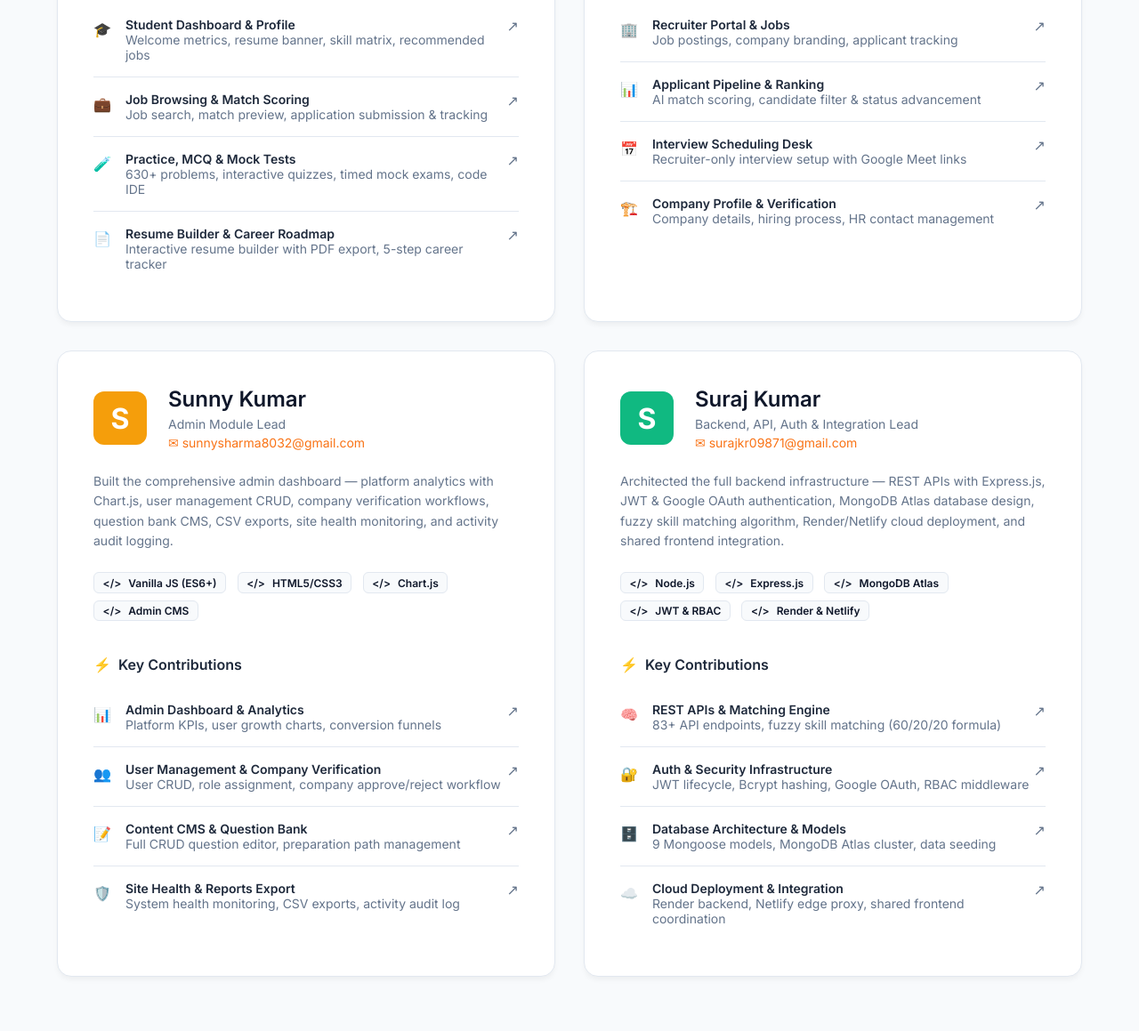
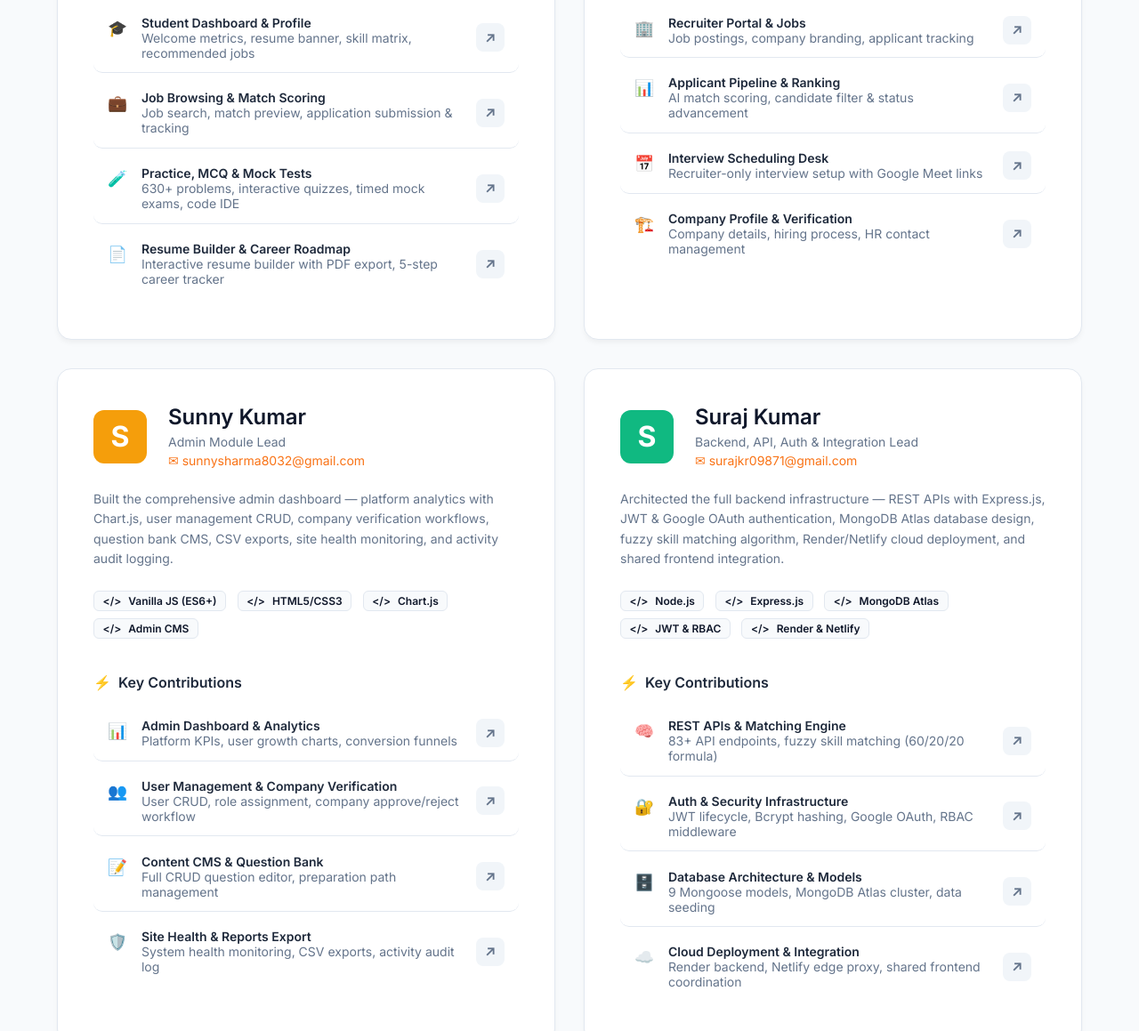
Before and after one commit to Suraj09871/HirePreparation-Team, a website: page team.html in a window 1280 px wide. Shown: the part 503-1662 px from the top of the page at 89% size. Drawn offline with Linux system fonts and the light colour scheme.

Commit message:
fix(ui): improve touch responsiveness for admin dashboard and team key contributions

```diff
--- a/team.html
+++ b/team.html
@@ -23,13 +23,46 @@
         }
         .contribution-item {
             display: flex;
-            align-items: flex-start;
+            align-items: center;
             justify-content: space-between;
-            padding: 1rem 0;
+            padding: 0.85rem 1rem;
+            margin: 0.35rem 0;
+            border-radius: 10px;
             border-bottom: 1px solid var(--border-color);
+            text-decoration: none;
+            color: inherit;
+            transition: all 0.2s ease;
+            cursor: pointer;
+            -webkit-tap-highlight-color: rgba(249,115,22,0.1);
         }
         .contribution-item:last-child {
             border-bottom: none;
+        }
+        .contribution-item:hover, .contribution-item:active {
+            background: #f8fafc;
+            transform: translateX(4px);
+            border-color: rgba(0,0,0,0.08);
+        }
+        .contribution-arrow {
+            width: 32px;
+            height: 32px;
+            min-width: 32px;
+            min-height: 32px;
+            border-radius: 8px;
+            background: #f1f5f9;
+            display: flex;
+            align-items: center;
+            justify-content: center;
+            color: var(--text-muted);
+            font-size: 0.95rem;
+            font-weight: bold;
+            transition: all 0.2s ease;
+            margin-left: 0.75rem;
+        }
+        .contribution-item:hover .contribution-arrow, .contribution-item:active .contribution-arrow {
+            background: var(--primary);
+            color: white;
+            transform: scale(1.1);
         }
         .tech-pill {
             display: inline-flex;
@@ -95,46 +128,46 @@
 
                 <h3 style="font-size: 1rem; font-weight: 600; color: #1e293b; margin-bottom: 1rem; display: flex; align-items: center; gap: 0.5rem;"><span style="color: var(--primary);">⚡</span> Key Contributions</h3>
                 <div>
-                    <div class="contribution-item">
-                        <div style="display: flex; gap: 1rem;">
-                            <span style="color: #ec4899; margin-top: 0.25rem;">🎓</span>
+                    <a href="frontend/student/student-dashboard.html" class="contribution-item">
+                        <div style="display: flex; gap: 1rem; align-items: flex-start;">
+                            <span style="color: #ec4899; margin-top: 0.25rem; font-size: 1.1rem;">🎓</span>
                             <div>
                                 <div style="font-weight: 600; color: #1e293b; font-size: 0.875rem;">Student Dashboard & Profile</div>
                                 <div style="font-size: 0.875rem; color: var(--text-muted);">Welcome metrics, resume banner, skill matrix, recommended jobs</div>
                             </div>
                         </div>
-                        <a href="frontend/student/student-dashboard.html" style="color: var(--text-muted); text-decoration: none;">↗</a>
-                    </div>
-                    <div class="contribution-item">
-                        <div style="display: flex; gap: 1rem;">
-                            <span style="color: #ec4899; margin-top: 0.25rem;">💼</span>
+                        <span class="contribution-arrow">↗</span>
+                    </a>
+                    <a href="frontend/student/jobs.html" class="contribution-item">
+                        <div style="display: flex; gap: 1rem; align-items: flex-start;">
+                            <span style="color: #ec4899; margin-top: 0.25rem; font-size: 1.1rem;">💼</span>
                             <div>
                                 <div style="font-weight: 600; color: #1e293b; font-size: 0.875rem;">Job Browsing & Match Scoring</div>
                                 <div style="font-size: 0.875rem; color: var(--text-muted);">Job search, match preview, application submission & tracking</div>
                             </div>
                         </div>
-                        <a href="frontend/student/jobs.html" style="color: var(--text-muted); text-decoration: none;">↗</a>
-                    </div>
-                    <div class="contribution-item">
-                        <div style="display: flex; gap: 1rem;">
-                            <span style="color: #ec4899; margin-top: 0.25rem;">🧪</span>
+                        <span class="contribution-arrow">↗</span>
+                    </a>
+                    <a href="frontend/student/practice.html" class="contribution-item">
+                        <div style="display: flex; gap: 1rem; align-items: flex-start;">
+                            <span style="color: #ec4899; margin-top: 0.25rem; font-size: 1.1rem;">🧪</span>
                             <div>
                                 <div style="font-weight: 600; color: #1e293b; font-size: 0.875rem;">Practice, MCQ & Mock Tests</div>
                                 <div style="font-size: 0.875rem; color: var(--text-muted);">630+ problems, interactive quizzes, timed mock exams, code IDE</div>
                             </div>
                         </div>
-                        <a href="frontend/student/practice.html" style="color: var(--text-muted); text-decoration: none;">↗</a>
-                    </div>
-                    <div class="contribution-item">
-                        <div style="display: flex; gap: 1rem;">
-                            <span style="color: #ec4899; margin-top: 0.25rem;">📄</span>
+                        <span class="contribution-arrow">↗</span>
+                    </a>
+                    <a href="frontend/student/resume-builder.html" class="contribution-item">
+                        <div style="display: flex; gap: 1rem; align-items: flex-start;">
+                            <span style="color: #ec4899; margin-top: 0.25rem; font-size: 1.1rem;">📄</span>
                             <div>
                                 <div style="font-weight: 600; color: #1e293b; font-size: 0.875rem;">Resume Builder & Career Roadmap</div>
                                 <div style="font-size: 0.875rem; color: var(--text-muted);">Interactive resume builder with PDF export, 5-step career tracker</div>
                             </div>
                         </div>
-                        <a href="frontend/student/resume-builder.html" style="color: var(--text-muted); text-decoration: none;">↗</a>
-                    </div>
+                        <span class="contribution-arrow">↗</span>
+                    </a>
                 </div>
             </div>
 
@@ -159,46 +192,46 @@
 
                 <h3 style="font-size: 1rem; font-weight: 600; color: #1e293b; margin-bottom: 1rem; display: flex; align-items: center; gap: 0.5rem;"><span style="color: var(--primary);">⚡</span> Key Contributions</h3>
                 <div>
-                    <div class="contribution-item">
-                        <div style="display: flex; gap: 1rem;">
-                            <span style="color: #8b5cf6; margin-top: 0.25rem;">🏢</span>
+                    <a href="frontend/recruiter/recruiter-dashboard.html" class="contribution-item">
+                        <div style="display: flex; gap: 1rem; align-items: flex-start;">
+                            <span style="color: #8b5cf6; margin-top: 0.25rem; font-size: 1.1rem;">🏢</span>
                             <div>
                                 <div style="font-weight: 600; color: #1e293b; font-size: 0.875rem;">Recruiter Portal & Jobs</div>
                                 <div style="font-size: 0.875rem; color: var(--text-muted);">Job postings, company branding, applicant tracking</div>
                             </div>
                         </div>
-                        <a href="frontend/recruiter/recruiter-dashboard.html" style="color: var(--text-muted); text-decoration: none;">↗</a>
-                    </div>
-                    <div class="contribution-item">
-                        <div style="display: flex; gap: 1rem;">
-                            <span style="color: #8b5cf6; margin-top: 0.25rem;">📊</span>
+                        <span class="contribution-arrow">↗</span>
+                    </a>
+                    <a href="frontend/recruiter/applicant-list.html" class="contribution-item">
+                        <div style="display: flex; gap: 1rem; align-items: flex-start;">
+                            <span style="color: #8b5cf6; margin-top: 0.25rem; font-size: 1.1rem;">📊</span>
                             <div>
                                 <div style="font-weight: 600; color: #1e293b; font-size: 0.875rem;">Applicant Pipeline & Ranking</div>
                                 <div style="font-size: 0.875rem; color: var(--text-muted);">AI match scoring, candidate filter & status advancement</div>
                             </div>
                         </div>
-                        <a href="frontend/recruiter/applicant-list.html" style="color: var(--text-muted); text-decoration: none;">↗</a>
-                    </div>
-                    <div class="contribution-item">
-                        <div style="display: flex; gap: 1rem;">
-                            <span style="color: #8b5cf6; margin-top: 0.25rem;">📅</span>
+                        <span class="contribution-arrow">↗</span>
+                    </a>
+                    <a href="frontend/recruiter/recruiter-dashboard.html" class="contribution-item">
+                        <div style="display: flex; gap: 1rem; align-items: flex-start;">
+                            <span style="color: #8b5cf6; margin-top: 0.25rem; font-size: 1.1rem;">📅</span>
                             <div>
                                 <div style="font-weight: 600; color: #1e293b; font-size: 0.875rem;">Interview Scheduling Desk</div>
                                 <div style="font-size: 0.875rem; color: var(--text-muted);">Recruiter-only interview setup with Google Meet links</div>
                             </div>
                         </div>
-                        <a href="frontend/recruiter/recruiter-dashboard.html" style="color: var(--text-muted); text-decoration: none;">↗</a>
-                    </div>
-                    <div class="contribution-item">
-                        <div style="display: flex; gap: 1rem;">
-                            <span style="color: #8b5cf6; margin-top: 0.25rem;">🏗️</span>
+                        <span class="contribution-arrow">↗</span>
+                    </a>
+                    <a href="frontend/recruiter/recruiter-dashboard.html" class="contribution-item">
+                        <div style="display: flex; gap: 1rem; align-items: flex-start;">
+                            <span style="color: #8b5cf6; margin-top: 0.25rem; font-size: 1.1rem;">🏗️</span>
                             <div>
                                 <div style="font-weight: 600; color: #1e293b; font-size: 0.875rem;">Company Profile & Verification</div>
                                 <div style="font-size: 0.875rem; color: var(--text-muted);">Company details, hiring process, HR contact management</div>
                             </div>
                         </div>
-                        <a href="frontend/recruiter/recruiter-dashboard.html" style="color: var(--text-muted); text-decoration: none;">↗</a>
-                    </div>
+                        <span class="contribution-arrow">↗</span>
+                    </a>
                 </div>
             </div>
 
@@ -222,46 +255,46 @@
 
                 <h3 style="font-size: 1rem; font-weight: 600; color: #1e293b; margin-bottom: 1rem; display: flex; align-items: center; gap: 0.5rem;"><span style="color: var(--primary);">⚡</span> Key Contributions</h3>
                 <div>
-                    <div class="contribution-item">
-                        <div style="display: flex; gap: 1rem;">
-                            <span style="color: #f59e0b; margin-top: 0.25rem;">📊</span>
+                    <a href="frontend/admin/admin-dashboard.html" class="contribution-item">
+                        <div style="display: flex; gap: 1rem; align-items: flex-start;">
+                            <span style="color: #f59e0b; margin-top: 0.25rem; font-size: 1.1rem;">📊</span>
                             <div>
                                 <div style="font-weight: 600; color: #1e293b; font-size: 0.875rem;">Admin Dashboard & Analytics</div>
                                 <div style="font-size: 0.875rem; color: var(--text-muted);">Platform KPIs, user growth charts, conversion funnels</div>
                             </div>
                         </div>
-                        <a href="frontend/admin/admin-dashboard.html" style="color: var(--text-muted); text-decoration: none;">↗</a>
-                    </div>
-                    <div class="contribution-item">
-                        <div style="display: flex; gap: 1rem;">
-                            <span style="color: #f59e0b; margin-top: 0.25rem;">👥</span>
+                        <span class="contribution-arrow">↗</span>
+                    </a>
+                    <a href="frontend/admin/admin-dashboard.html" class="contribution-item">
+                        <div style="display: flex; gap: 1rem; align-items: flex-start;">
+                            <span style="color: #f59e0b; margin-top: 0.25rem; font-size: 1.1rem;">👥</span>
                             <div>
                                 <div style="font-weight: 600; color: #1e293b; font-size: 0.875rem;">User Management & Company Verification</div>
                                 <div style="font-size: 0.875rem; color: var(--text-muted);">User CRUD, role assignment, company approve/reject workflow</div>
                             </div>
                         </div>
-                        <a href="frontend/admin/admin-dashboard.html" style="color: var(--text-muted); text-decoration: none;">↗</a>
-                    </div>
-                    <div class="contribution-item">
-                        <div style="display: flex; gap: 1rem;">
-                            <span style="color: #f59e0b; margin-top: 0.25rem;">📝</span>
+                        <span class="contribution-arrow">↗</span>
+                    </a>
+                    <a href="frontend/admin/admin-panel.html" class="contribution-item">
+                        <div style="display: flex; gap: 1rem; align-items: flex-start;">
+                            <span style="color: #f59e0b; margin-top: 0.25rem; font-size: 1.1rem;">📝</span>
                             <div>
                                 <div style="font-weight: 600; color: #1e293b; font-size: 0.875rem;">Content CMS & Question Bank</div>
                                 <div style="font-size: 0.875rem; color: var(--text-muted);">Full CRUD question editor, preparation path management</div>
                             </div>
                         </div>
-                        <a href="frontend/admin/admin-panel.html" style="color: var(--text-muted); text-decoration: none;">↗</a>
-                    </div>
-                    <div class="contribution-item">
-                        <div style="display: flex; gap: 1rem;">
-                            <span style="color: #f59e0b; margin-top: 0.25rem;">🛡️</span>
+                        <span class="contribution-arrow">↗</span>
+                    </a>
+                    <a href="frontend/admin/admin-dashboard.html" class="contribution-item">
+                        <div style="display: flex; gap: 1rem; align-items: flex-start;">
+                            <span style="color: #f59e0b; margin-top: 0.25rem; font-size: 1.1rem;">🛡️</span>
                             <div>
                                 <div style="font-weight: 600; color: #1e293b; font-size: 0.875rem;">Site Health & Reports Export</div>
                                 <div style="font-size: 0.875rem; color: var(--text-muted);">System health monitoring, CSV exports, activity audit log</div>
                             </div>
                         </div>
-                        <a href="frontend/admin/admin-dashboard.html" style="color: var(--text-muted); text-decoration: none;">↗</a>
-                    </div>
+                        <span class="contribution-arrow">↗</span>
+                    </a>
                 </div>
             </div>
 
@@ -286,46 +319,46 @@
 
                 <h3 style="font-size: 1rem; font-weight: 600; color: #1e293b; margin-bottom: 1rem; display: flex; align-items: center; gap: 0.5rem;"><span style="color: var(--primary);">⚡</span> Key Contributions</h3>
                 <div>
-                    <div class="contribution-item">
-                        <div style="display: flex; gap: 1rem;">
-                            <span style="color: #10b981; margin-top: 0.25rem;">🧠</span>
+                    <a href="docs.html" class="contribution-item">
+                        <div style="display: flex; gap: 1rem; align-items: flex-start;">
+                            <span style="color: #10b981; margin-top: 0.25rem; font-size: 1.1rem;">🧠</span>
                             <div>
                                 <div style="font-weight: 600; color: #1e293b; font-size: 0.875rem;">REST APIs & Matching Engine</div>
                                 <div style="font-size: 0.875rem; color: var(--text-muted);">83+ API endpoints, fuzzy skill matching (60/20/20 formula)</div>
                             </div>
                         </div>
-                        <a href="docs.html" style="color: var(--text-muted); text-decoration: none;">↗</a>
-                    </div>
-                    <div class="contribution-item">
-                        <div style="display: flex; gap: 1rem;">
-                            <span style="color: #10b981; margin-top: 0.25rem;">🔐</span>
+                        <span class="contribution-arrow">↗</span>
+                    </a>
+                    <a href="frontend/auth.html" class="contribution-item">
+                        <div style="display: flex; gap: 1rem; align-items: flex-start;">
+                            <span style="color: #10b981; margin-top: 0.25rem; font-size: 1.1rem;">🔐</span>
                             <div>
                                 <div style="font-weight: 600; color: #1e293b; font-size: 0.875rem;">Auth & Security Infrastructure</div>
                                 <div style="font-size: 0.875rem; color: var(--text-muted);">JWT lifecycle, Bcrypt hashing, Google OAuth, RBAC middleware</div>
                             </div>
                         </div>
-                        <a href="frontend/auth.html" style="color: var(--text-muted); text-decoration: none;">↗</a>
-                    </div>
-                    <div class="contribution-item">
-                        <div style="display: flex; gap: 1rem;">
-                            <span style="color: #10b981; margin-top: 0.25rem;">🗄️</span>
+                        <span class="contribution-arrow">↗</span>
+                    </a>
+                    <a href="docs.html" class="contribution-item">
+                        <div style="display: flex; gap: 1rem; align-items: flex-start;">
+                            <span style="color: #10b981; margin-top: 0.25rem; font-size: 1.1rem;">🗄️</span>
                             <div>
                                 <div style="font-weight: 600; color: #1e293b; font-size: 0.875rem;">Database Architecture & Models</div>
                                 <div style="font-size: 0.875rem; color: var(--text-muted);">9 Mongoose models, MongoDB Atlas cluster, data seeding</div>
                             </div>
                         </div>
-                        <a href="docs.html" style="color: var(--text-muted); text-decoration: none;">↗</a>
-                    </div>
-                    <div class="contribution-item">
-                        <div style="display: flex; gap: 1rem;">
-                            <span style="color: #10b981; margin-top: 0.25rem;">☁️</span>
+                        <span class="contribution-arrow">↗</span>
+                    </a>
+                    <a href="docs.html" class="contribution-item">
+                        <div style="display: flex; gap: 1rem; align-items: flex-start;">
+                            <span style="color: #10b981; margin-top: 0.25rem; font-size: 1.1rem;">☁️</span>
                             <div>
                                 <div style="font-weight: 600; color: #1e293b; font-size: 0.875rem;">Cloud Deployment & Integration</div>
                                 <div style="font-size: 0.875rem; color: var(--text-muted);">Render backend, Netlify edge proxy, shared frontend coordination</div>
                             </div>
                         </div>
-                        <a href="docs.html" style="color: var(--text-muted); text-decoration: none;">↗</a>
-                    </div>
+                        <span class="contribution-arrow">↗</span>
+                    </a>
                 </div>
             </div>
 
```
Also changed, not shown: frontend/admin/admin-dashboard.html (+32 -19 lines), js/admin.js.
